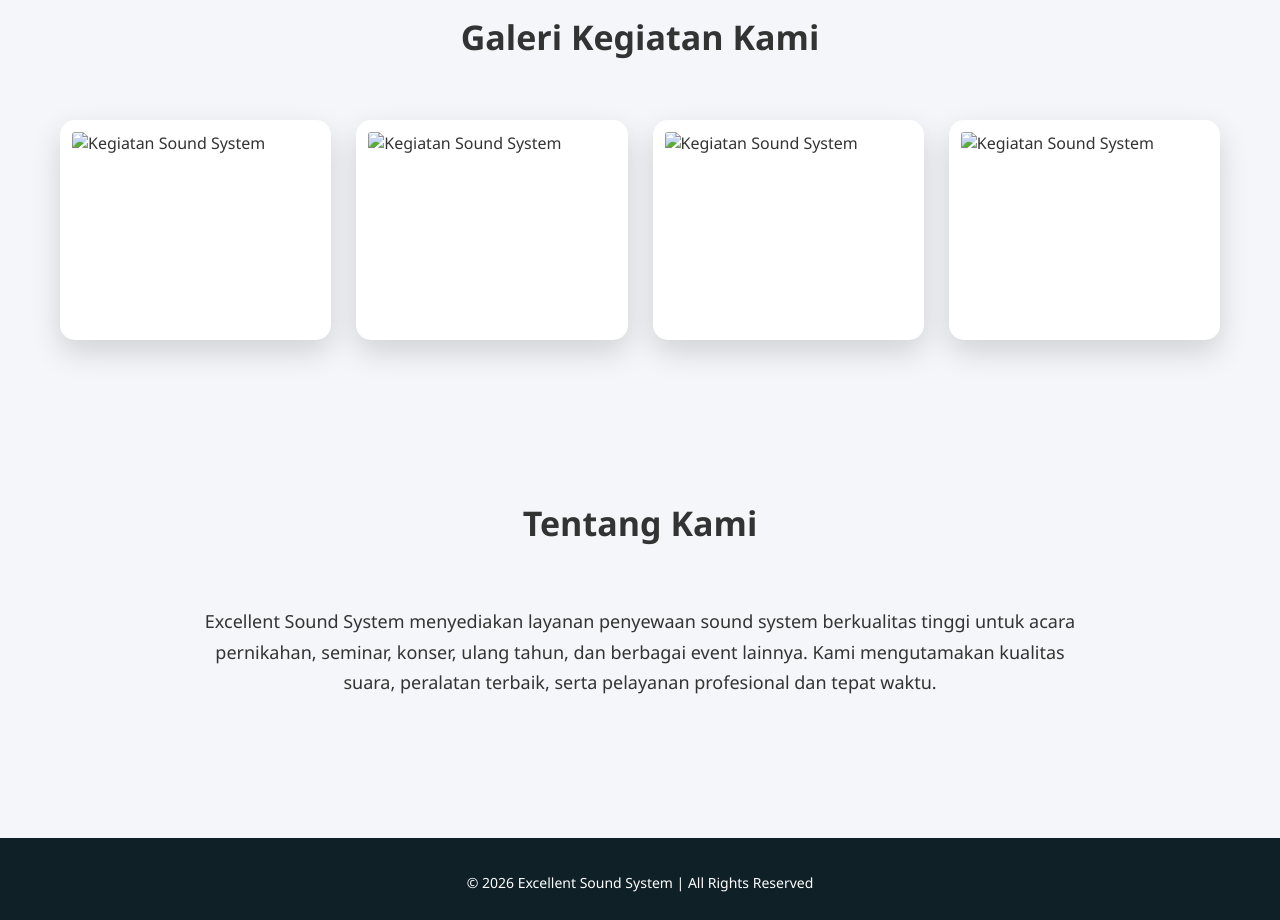
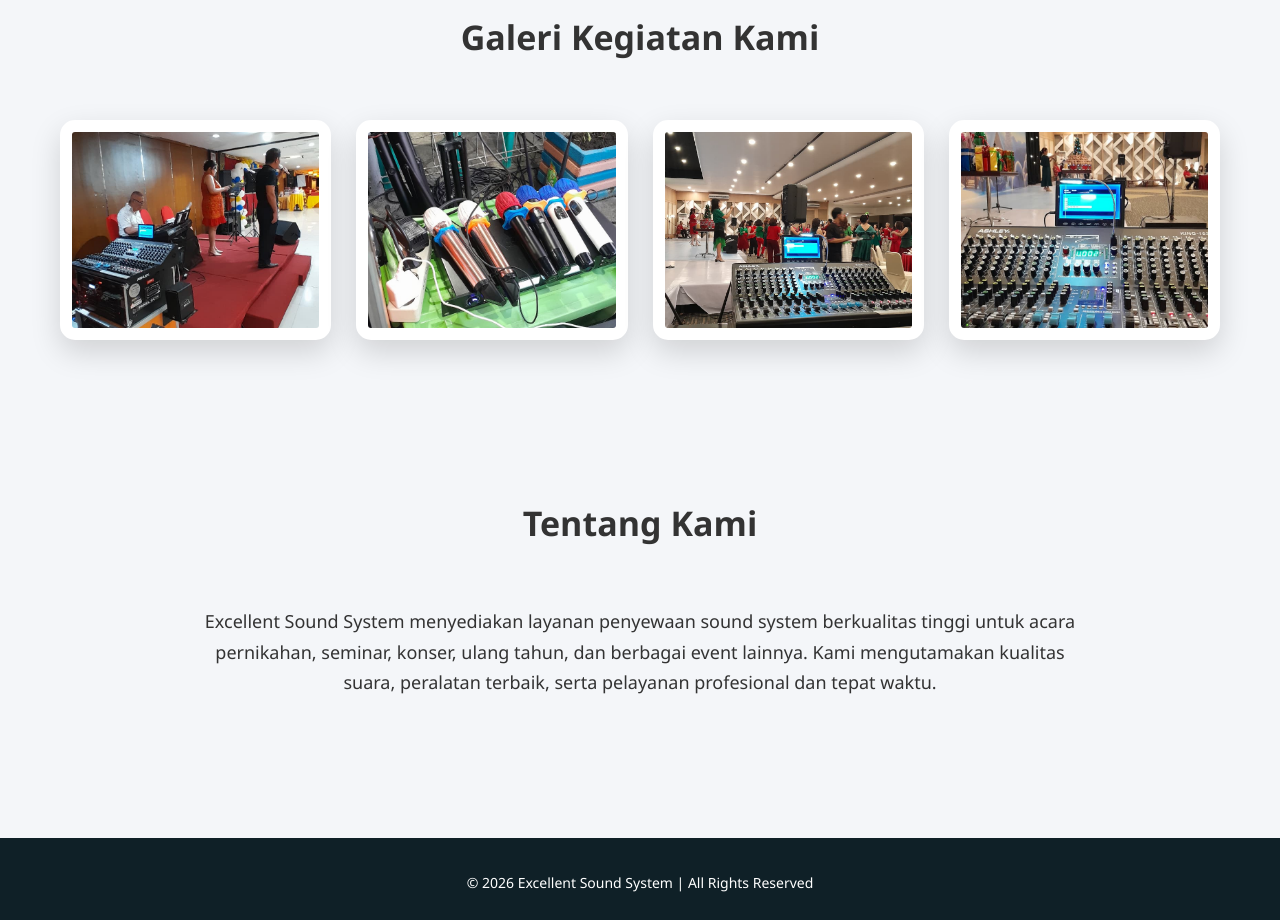
Before and after one commit to keviennathan/Excellend-Sound-System, a plain HTML site: page index.html in a window 1280 px wide. Shown: the part 1120-2040 px from the top of the page. Drawn offline with Linux system fonts and the light colour scheme.

Commit message:
update index.html and add all gallery photos

```diff
--- a/index.html
+++ b/index.html
@@ -235,10 +235,10 @@ footer{
     <h2>Galeri Kegiatan Kami</h2>
 
     <div class="gallery">
-        <img src="foto 1.jpeg" alt="Kegiatan Sound System">
-        <img src="foto 2.jpeg" alt="Kegiatan Sound System">
-        <img src="foto 3.jpeg" alt="Kegiatan Sound System">
-        <img src="foto 4.jpeg" alt="Kegiatan Sound System">
+        <img src="images/foto 1.jpeg" alt="Kegiatan Sound System">
+        <img src="images/foto 2.jpeg" alt="Kegiatan Sound System">
+        <img src="images/foto 3.jpeg" alt="Kegiatan Sound System">
+        <img src="images/foto 4.jpeg" alt="Kegiatan Sound System">
     </div>
 </section>
 
```
Also changed, not shown: images/foto 1.jpeg (added), images/foto 3.jpeg (added), images/foto 4.jpeg (added).
